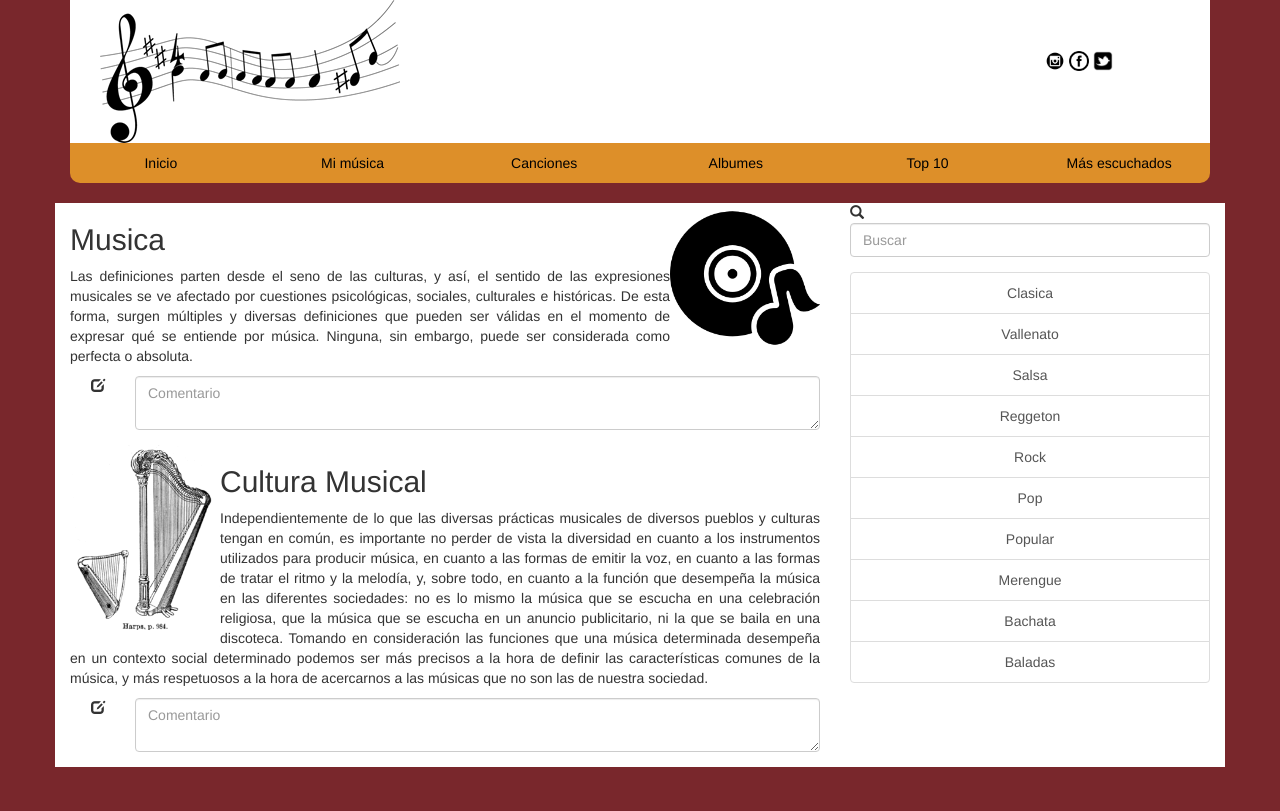
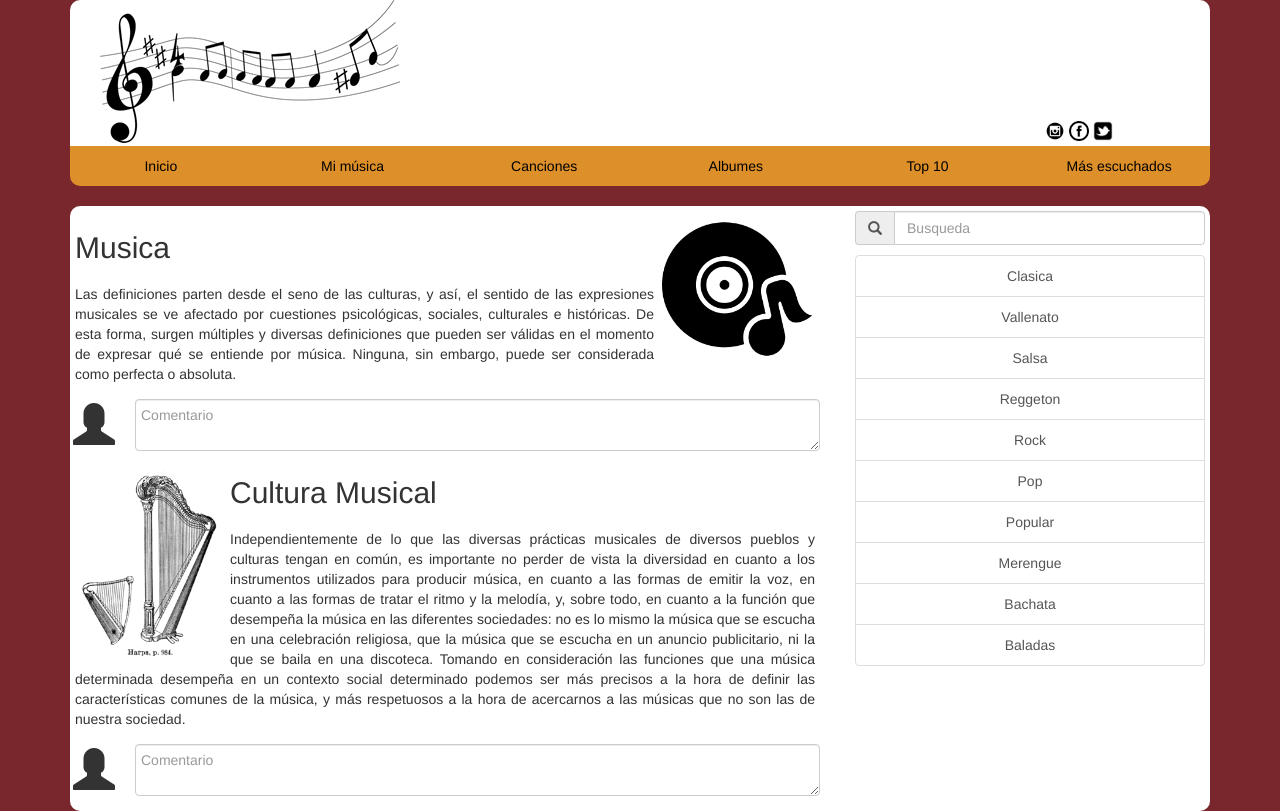
Before and after one commit to fredymoreno/Blog-de-M-sica, a plain HTML site: page index.html in a window 1280 px wide. Drawn offline with Linux system fonts and the light colour scheme.

Commit message:
agrego el conetino de la pagina blog a la index, culminando el proyecto

```diff
--- a/css/estilos.css
+++ b/css/estilos.css
@@ -8,7 +8,10 @@ body{
 }
 header{
   background-color: #ffffff;
+  animation: slideIn 3s;
+  border-radius: 10px 10px 0 0;
 }
+
 #menu{
   background-color: rgb(221, 143, 41);
   padding: 10px;
@@ -22,8 +25,21 @@ header{
 }
 #menu nav a:hover{
   color: rgb(246, 245, 237);
-  background: rgb(173, 168, 173);
+  background: rgba(179, 179, 179, 0.84);
 }
-.contenido{
+#contenido{
   background-color: #ffffff;
+  border-radius: 10px 10px 10px 10px;
 }
+
+@-webkit-keyframes slideIn {
+  0%{
+  margin-top:150%;
+  }
+  60%{
+  margin-top:-5%;
+  }
+  100%{
+  margin-top:0%;
+  }
+}
--- a/index.html
+++ b/index.html
@@ -13,13 +13,13 @@
     <div class="container">
       <!--Encabezado-->
       <header>
-        <div class="row">
+        <div class="row position-relative-md">
           <div>
             <div class="col-lg-4 col-md-4 col-sm-12 col-xs-12 text-center">
               <img src="img/logo-music.png" alt="Logo Music" class="logo">
             </div>
             <!--logo redes sociales-->
-            <div class="col-lg-3 col-lg-offset-5 col-md-3 col-md-offset-5 text-center col-sm-12 col-xs-12 text-center" style="padding: 50px 0 20px 0">
+            <div class="col-lg-3 col-lg-offset-5 col-md-3 col-md-offset-5 text-center col-sm-12 col-xs-12 text-center position-absolute-md" style="padding: 120px 0 5px 0;">
 
                 <a title="Music" href="https://www.instagram.com/music/"><img class="icono" src="img/istagran.png" alt="logo Istagran" width="20px"></a>
 
@@ -57,54 +57,49 @@
       </section>
       <br>
       <!-- Contenido -->
-      <div class="row contenido">
-
-        <!-- Artículos -->
-        <section class="col-md-8">
-            <article class="clearfix">
-              <a href="#" class="img-post pull-right">
+      <section id="contenido">
+        <div class="row">
+          <!--articulo 1-->
+          <div class="col-md-8 col-sm-12 col-xs-12" >
+            <a href="#" class="pull-right" style="padding: 8px;">
               <img src="img/mejor-musica.png" width="150px" alt="la calidad de la musica">
             </a>
-              <h2 class="titulo-post">Musica</h2>
-              <p class="text-justify">Las definiciones parten desde el seno de las culturas, y así, el sentido de las expresiones musicales se ve afectado por cuestiones psicológicas, sociales, culturales e históricas. De esta forma, surgen múltiples y diversas definiciones que pueden ser válidas en el momento de expresar qué se entiende por música. Ninguna, sin embargo, puede ser considerada como perfecta o absoluta.</p>
-              <div class="clearfix"></div>
+            <h2 style="padding: 5px;">Musica</h2>
+              <p class="text-justify" style="padding: 5px;">Las definiciones parten desde el seno de las culturas, y así, el sentido de las expresiones musicales se ve afectado por cuestiones psicológicas, sociales, culturales e históricas. De esta forma, surgen múltiples y diversas definiciones que pueden ser válidas en el momento de expresar qué se entiende por música. Ninguna, sin embargo, puede ser considerada como perfecta o absoluta.</p>
               <div class="row form-group">
                 <div class="col-xs-2 col-sm-1 text-right">
-                  <span class="glyphicon glyphicon-edit comment-icon"></span>
+                  <span class="glyphicon glyphicon-user" style="font-size: 3em; padding: 3px;"></span>
                 </div>
-                <div class="col-xs-10 col-sm-11">
-                  <textarea name="name" class="form-control" placeholder="Comentario"></textarea>
+                <div class="col-xs-9 col-sm-11">
+                  <textarea name="name" class="form-control" placeholder="Comentario" style="padding: 5px;"></textarea>
                 </div>
               </div>
-            </article>
-            <article class="clearfix">
-              <a href="#" class="img-post pull-left">
+              <!--articulo 2-->
+              <a href="#" class="img-post pull-left" style="padding: 5px;">
                 <img src="img/cultura.png" width="150px" alt="la calidad de la musica">
               </a>
-              <h2 class="titulo-post">Cultura Musical</h2>
-              <p class="text-justify">Independientemente de lo que las diversas prácticas musicales de diversos pueblos y culturas tengan en común, es importante no perder de vista la diversidad en cuanto a los instrumentos utilizados para producir música, en cuanto a las formas de emitir la voz, en cuanto a las formas de tratar el ritmo y la melodía, y, sobre todo, en cuanto a la función que desempeña la música en las diferentes sociedades: no es lo mismo la música que se escucha en una celebración religiosa, que la música que se escucha en un anuncio publicitario, ni la que se baila en una discoteca. Tomando en consideración las funciones que una música determinada desempeña en un contexto social determinado podemos ser más precisos a la hora de definir las características comunes de la música, y más respetuosos a la hora de acercarnos a las músicas que no son las de nuestra sociedad.</p>
-              <div class="clearfix"></div>
+              <h2 style="padding: 5px;">Cultura Musical</h2>
+                <p class="text-justify" style="padding: 5px;">Independientemente de lo que las diversas prácticas musicales de diversos pueblos y culturas tengan en común, es importante no perder de vista la diversidad en cuanto a los instrumentos utilizados para producir música, en cuanto a las formas de emitir la voz, en cuanto a las formas de tratar el ritmo y la melodía, y, sobre todo, en cuanto a la función que desempeña la música en las diferentes sociedades: no es lo mismo la música que se escucha en una celebración religiosa, que la música que se escucha en un anuncio publicitario, ni la que se baila en una discoteca. Tomando en consideración las funciones que una música determinada desempeña en un contexto social determinado podemos ser más precisos a la hora de definir las características comunes de la música, y más respetuosos a la hora de acercarnos a las músicas que no son las de nuestra sociedad.</p>
                 <div class="row form-group">
                   <div class="col-xs-2 col-sm-1 text-right">
-                  <span class="glyphicon glyphicon-edit comment-icon"></span>
+                    <span class="glyphicon glyphicon-user" style="font-size: 3em; padding: 3px;"></span>
                   </div>
-                <div class="col-xs-10 col-sm-11">
-                  <textarea name="name" class="form-control " placeholder="Comentario"></textarea>
+                  <div class="col-xs-9 col-sm-11">
+                    <textarea name="name" class="form-control" placeholder="Comentario" style="padding: 5px;"></textarea>
                   </div>
                 </div>
-          </article>
-        </section>
+          </div>
           <!-- Barra lateral -->
           <aside class="col-md-4 hidden-sm hidden-xs">
             <div class="row">
               <div class="col-xs-12">
-              <form>
-                <div class="form-group inner-addon left-addon">
-                  <i class="glyphicon glyphicon-search"></i>
-                  <input type="text" class="form-control" placeholder="Buscar">
+                <form style="padding: 5px;">
+                  <div class="input-group">
+                    <span class="input-group-addon"><i class="glyphicon glyphicon-search"></i></span>
+                    <input id="search" type="text" class="form-control" name="search" placeholder="Busqueda">
                   </div>
                 </form>
-              <div class="list-group text-center">
+                <div class="list-group text-center" style="padding: 5px;">
                 <a href="#" class="list-group-item">Clasica</a>
                 <a href="#" class="list-group-item">Vallenato</a>
                 <a href="#" class="list-group-item">Salsa</a>
@@ -120,9 +115,7 @@
             </div>
           </aside>
         </div>
-
-
-      </div>
+      </section>
     </div>
   </body>
 </html>
```
Also changed, not shown: blog.html (deleted, +0 -66 lines). Lines whose indentation alone changed are shown as unchanged.
